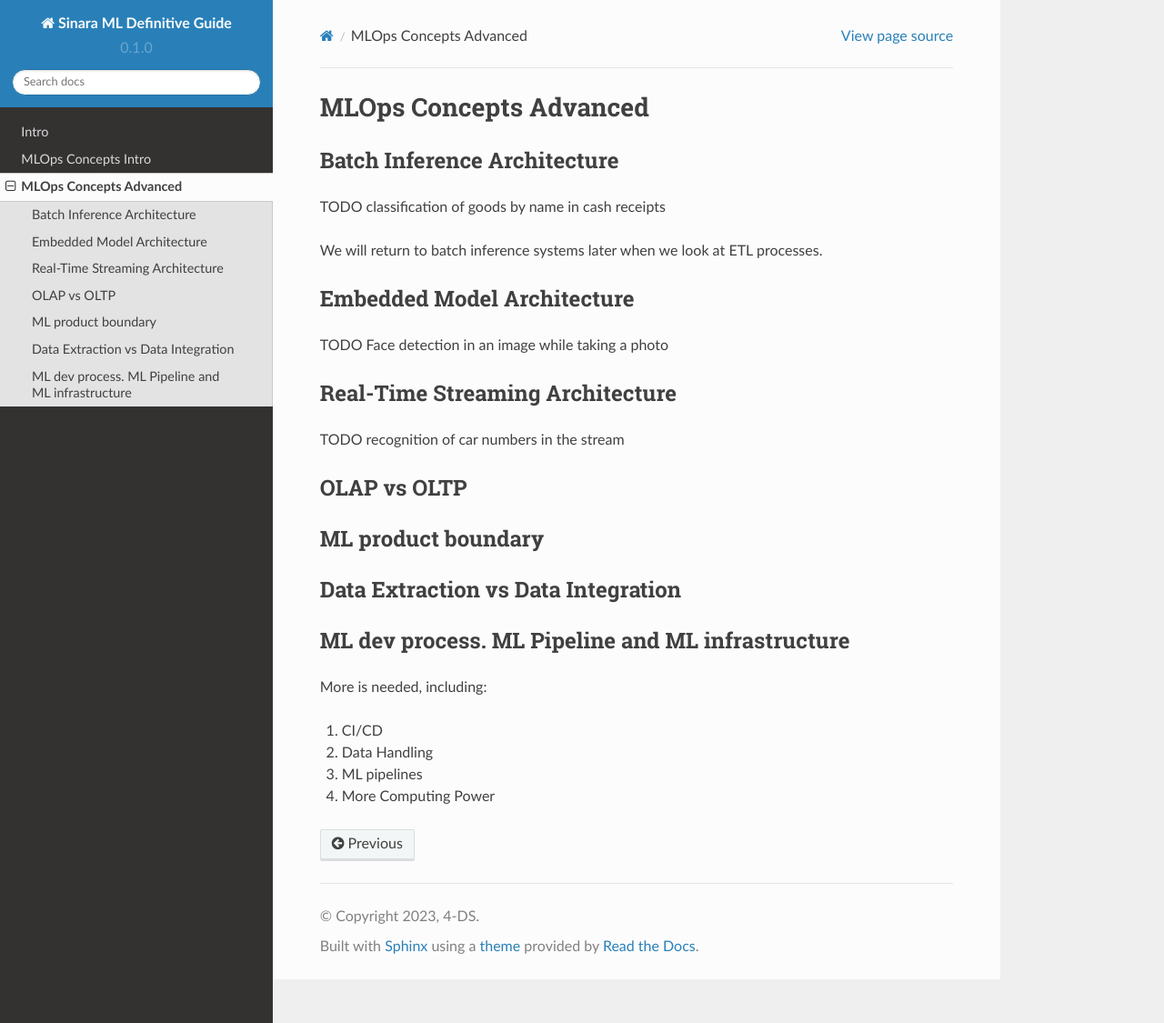
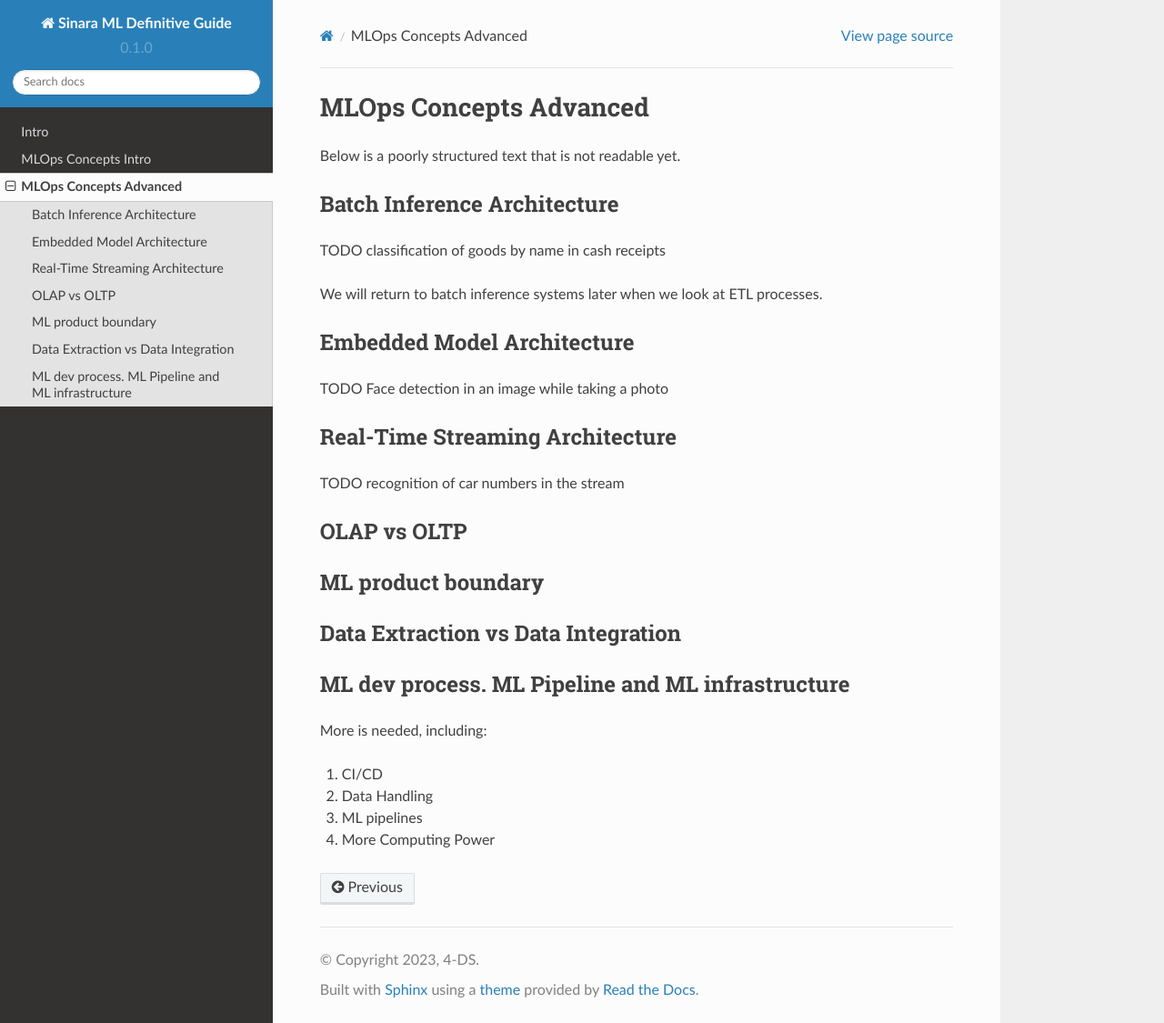
Before and after one commit to 4-DS/SinaraML-Def-Guide, a Sphinx documentation site: the page built from docs/source/concepts_advanced.rst, in a window 1280 px wide and 1125 px high. Shown: the whole window at 91% size. Built offline with Sphinx 7.4.7 and the Read the Docs theme 2.0.0, drawn with Linux system fonts in a browser that asks for light colours.

Commit message:
Update concepts_advanced.rst

```diff
--- a/docs/source/concepts_advanced.rst
+++ b/docs/source/concepts_advanced.rst
@@ -1,5 +1,7 @@
 MLOps Concepts Advanced
 #######################
+
+Below is a poorly structured text that is not readable yet.
 
 Batch Inference Architecture
 ============================
```
